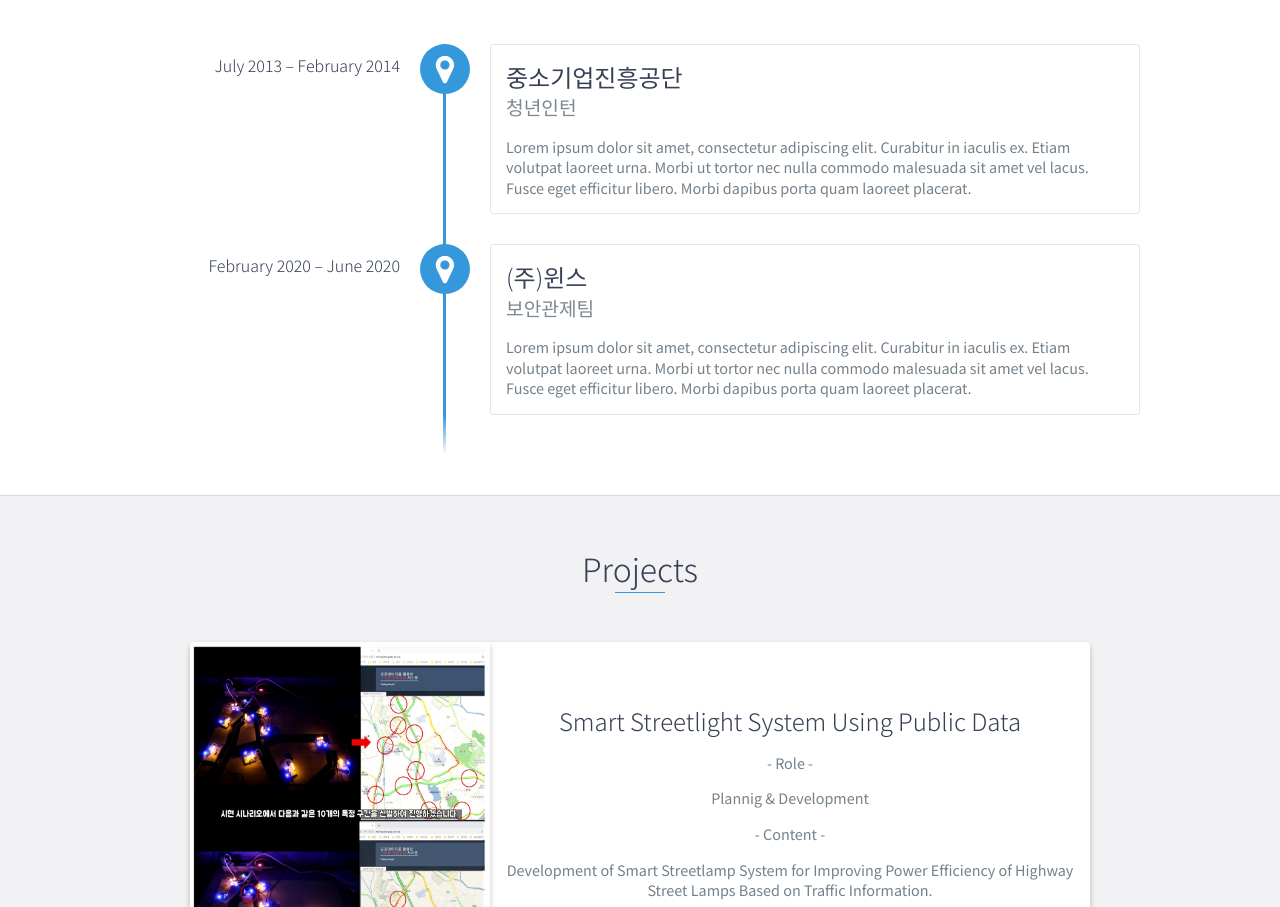
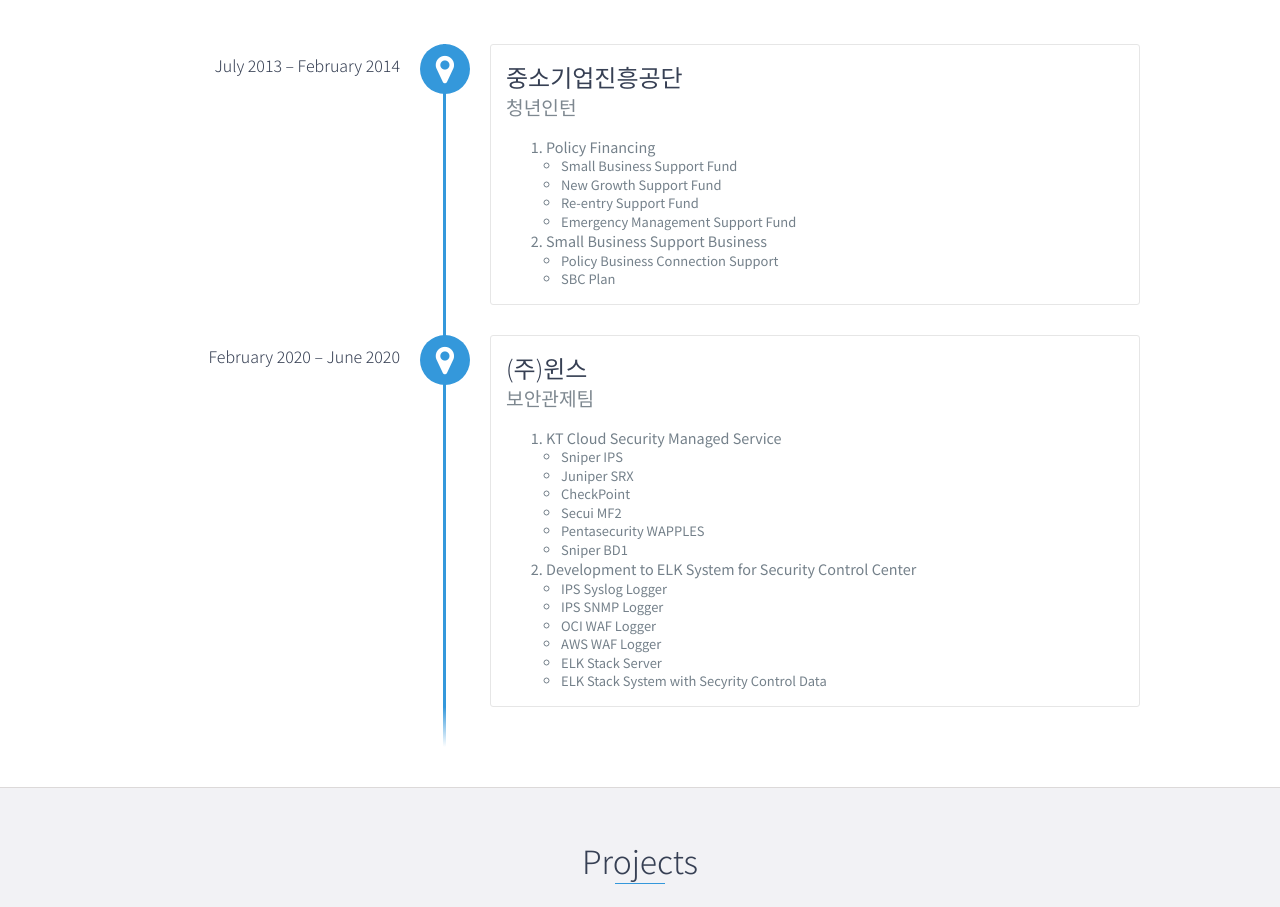
Before and after one commit to ssg02138/fotpolio, a website: page index.html in a window 1280 px wide. Shown: the part 5020-5927 px from the top of the page. Drawn offline with nearby package versions, Linux system fonts and the light colour scheme.

Commit message:
2020.5.23.

```diff
--- a/css/styles.css
+++ b/css/styles.css
@@ -343,6 +343,15 @@
 	background:linear-gradient(to bottom, #3498db, rgba(52,152,219,0));
 	top:100%;
 	left:303px
+}
+#experience-timeline ul,#experience-timeline ol{
+	margin:0;
+	color:#74808a;
+	font-size:0.9em
+
+}
+#experience-timeline ul{
+	padding:0 0 0 15px
 }
 .vtimeline-content{
 	margin-left:350px;
--- a/index.html
+++ b/index.html
@@ -353,17 +353,53 @@
             <div data-date="July 2013 – February 2014">
                 <h3>중소기업진흥공단</h3>
                 <h4>청년인턴</h4>
-                <p>
-                    Lorem ipsum dolor sit amet, consectetur adipiscing elit. Curabitur in iaculis ex. Etiam volutpat laoreet urna. Morbi ut tortor nec nulla commodo malesuada sit amet vel lacus. Fusce eget efficitur libero. Morbi dapibus porta quam laoreet placerat.
-                </p>
+                <ol>
+                    <li>
+                        Policy Financing
+                        <ul>
+                            <li>Small Business Support Fund</li>
+                            <li>New Growth Support Fund</li>
+                            <li>Re-entry Support Fund</li>
+                            <li>Emergency Management Support Fund</li>
+                        </ul>
+                    </li>
+                    <li>
+                        Small Business Support Business
+                        <ul>
+                            <li>Policy Business Connection Support</li>
+                            <li>SBC Plan</li>
+                        </ul>
+                    </li>
+                </ol>
             </div>
 
             <div data-date="February 2020 – June 2020">
                 <h3>(주)윈스</h3>
                 <h4>보안관제팀</h4>
-                <p>
-                    Lorem ipsum dolor sit amet, consectetur adipiscing elit. Curabitur in iaculis ex. Etiam volutpat laoreet urna. Morbi ut tortor nec nulla commodo malesuada sit amet vel lacus. Fusce eget efficitur libero. Morbi dapibus porta quam laoreet placerat.
-                </p>
+                <ol>
+                    <li>
+                        KT Cloud Security Managed Service
+                        <ul>
+                            <li>Sniper IPS</li>
+                            <li>Juniper SRX</li>
+                            <li>CheckPoint</li>
+                            <li>Secui MF2</li>
+                            <li>Pentasecurity WAPPLES</li>
+                            <li>Sniper BD1</li>
+                        </ul>
+                    </li>
+                    <li>
+                        Development to ELK System for Security Control Center
+                        <ul>
+                            <li>IPS Syslog Logger</li>
+                            <li>IPS SNMP Logger</li>
+                            <li>OCI WAF Logger</li>
+                            <li>AWS WAF Logger</li>
+                            <li>ELK Stack Server</li>
+                            <li>ELK Stack System with Secyrity Control Data</li>
+                        </ul>
+                    </li>
+                </ol>
             </div>
 
         </div>
```
